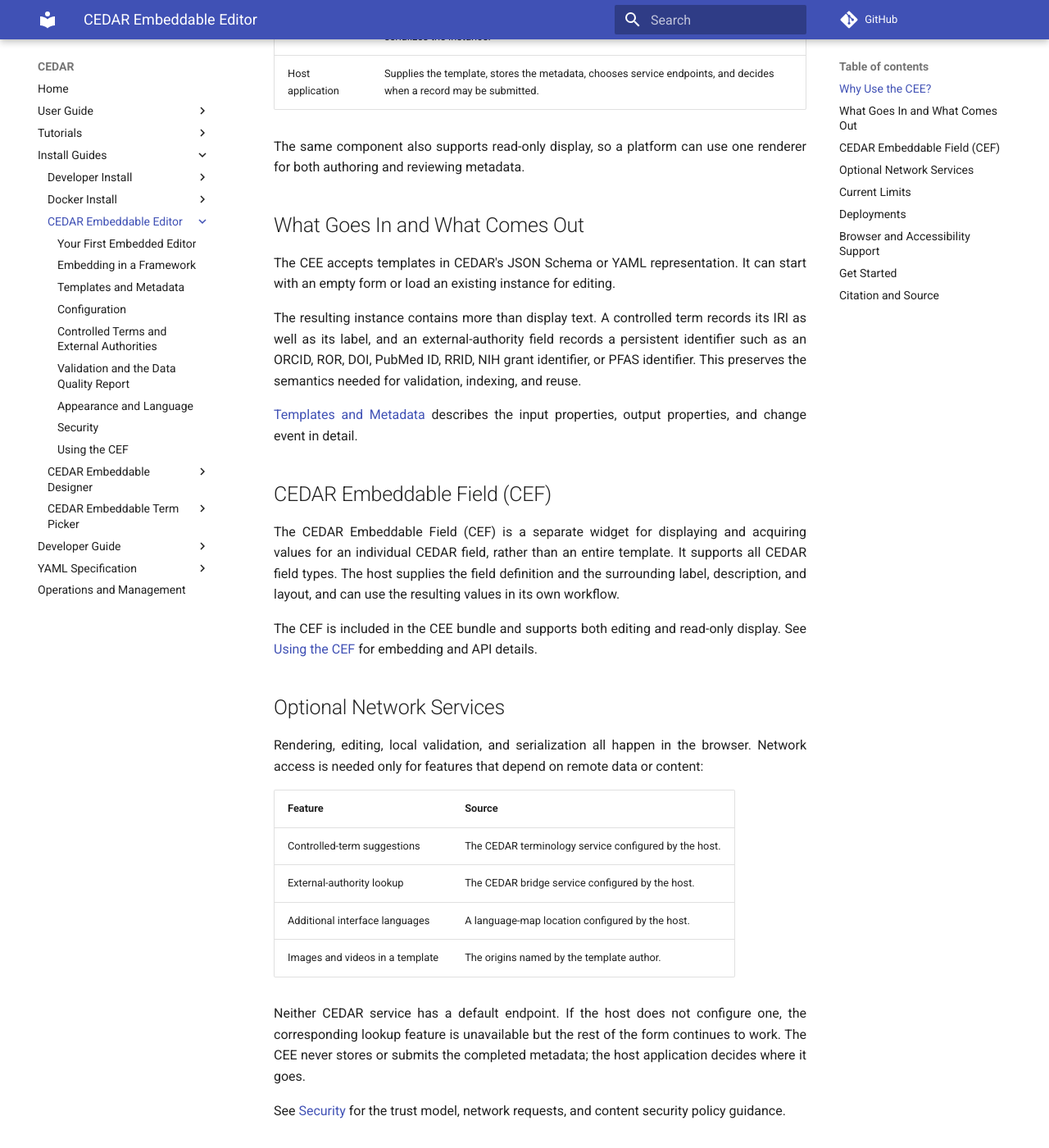
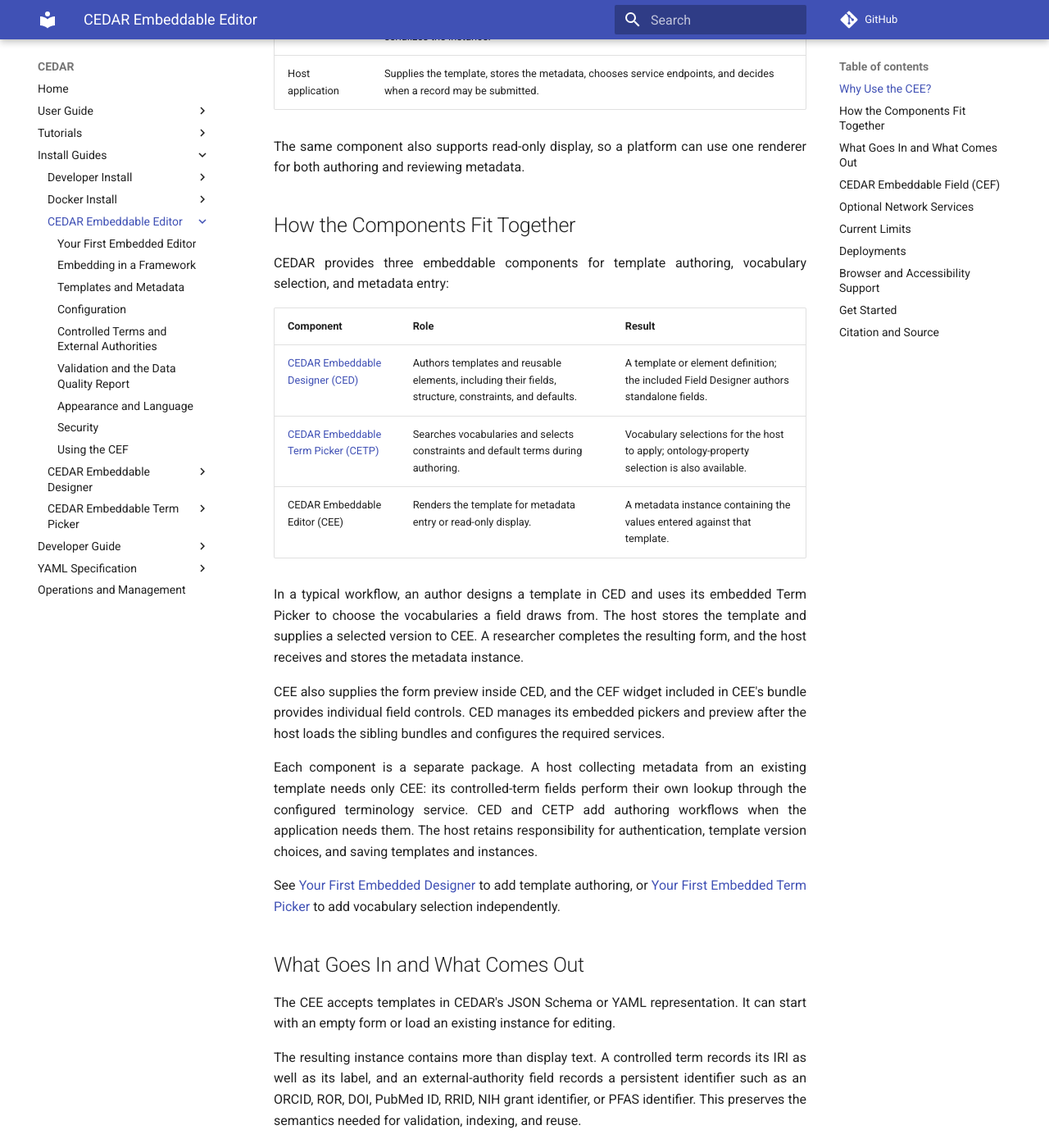
Before and after one commit to metadatacenter/cedar-mkdocs, an MkDocs documentation site: the page built from docs/cedar-embeddable-editor/index.md, in a window 1280 px wide and 1400 px high, scrolled down 880 px. Shown: the whole window at 82% size. Built offline with MkDocs 1.6.1 and Material for MkDocs 9.7.7, drawn with Linux system fonts in a browser that asks for light colours; comment, search, counter and statistics services are not loaded.

Commit message:
Explain the CEDAR component workflow in the CEE guides

```diff
--- a/docs/cedar-embeddable-editor/index.md
+++ b/docs/cedar-embeddable-editor/index.md
@@ -35,6 +35,38 @@
 
 The same component also supports read-only display, so a platform can use one renderer
 for both authoring and reviewing metadata.
+
+## How the Components Fit Together
+
+CEDAR provides three embeddable components for template authoring, vocabulary
+selection, and metadata entry:
+
+| Component | Role | Result |
+|---|---|---|
+| [CEDAR Embeddable Designer (CED)](../cedar-embeddable-designer/index.md) | Authors templates and reusable elements, including their fields, structure, constraints, and defaults. | A template or element definition; the included Field Designer authors standalone fields. |
+| [CEDAR Embeddable Term Picker (CETP)](../cedar-embeddable-term-picker/index.md) | Searches vocabularies and selects constraints and default terms during authoring. | Vocabulary selections for the host to apply; ontology-property selection is also available. |
+| CEDAR Embeddable Editor (CEE) | Renders the template for metadata entry or read-only display. | A metadata instance containing the values entered against that template. |
+
+In a typical workflow, an author designs a template in CED and uses its embedded
+Term Picker to choose the vocabularies a field draws from. The host stores the
+template and supplies a selected version to CEE. A researcher completes the
+resulting form, and the host receives and stores the metadata instance.
+
+CEE also supplies the form preview inside CED, and the CEF widget included in
+CEE's bundle provides individual field controls. CED manages its embedded
+pickers and preview after the host loads the sibling bundles and configures
+the required services.
+
+Each component is a separate package. A host collecting metadata from an
+existing template needs only CEE: its controlled-term fields perform their own
+lookup through the configured terminology service. CED and CETP add authoring
+workflows when the application needs them. The host retains responsibility for
+authentication, template version choices, and saving templates and instances.
+
+See [Your First Embedded Designer](../cedar-embeddable-designer/first-designer.md)
+to add template authoring, or
+[Your First Embedded Term Picker](../cedar-embeddable-term-picker/first-picker.md)
+to add vocabulary selection independently.
 
 ## What Goes In and What Comes Out
 
```
Also changed, not shown: docs/cedar-embeddable-editor/controlled-terms.md (+28 -6 lines), docs/cedar-embeddable-editor/first-editor.md (+9 -0 lines).
